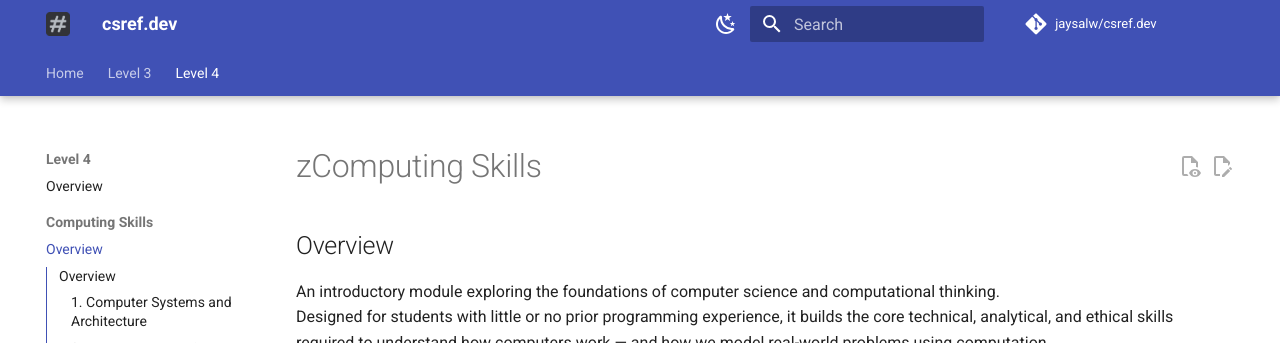
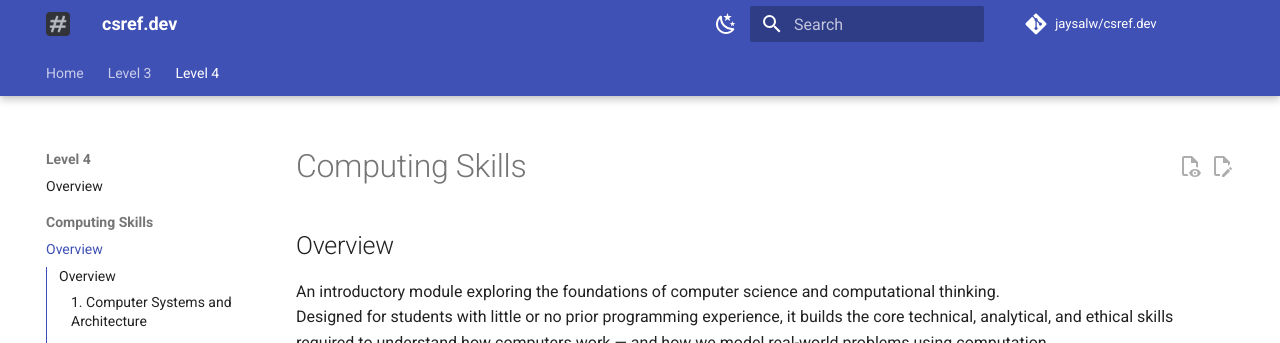
Before and after one commit to jaysalw/csref.dev, an MkDocs documentation site: the page built from docs/level-4/computing-skills/overview.md, in a window 1280 px wide and 900 px high. Shown: the top 343 px of the window. Built offline with MkDocs 1.6.1 and Material for MkDocs 9.7.7, drawn with Linux system fonts in a browser that asks for light colours; comment, search, counter and statistics services are not loaded.

Commit message:
Fix mispelling

```diff
--- a/docs/level-4/computing-skills/overview.md
+++ b/docs/level-4/computing-skills/overview.md
@@ -1,4 +1,4 @@
-# zComputing Skills
+# Computing Skills
 
 ## Overview
 An introductory module exploring the foundations of computer science and computational thinking.
```
